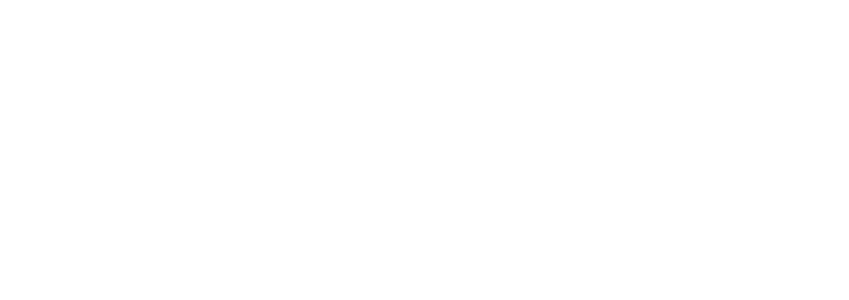
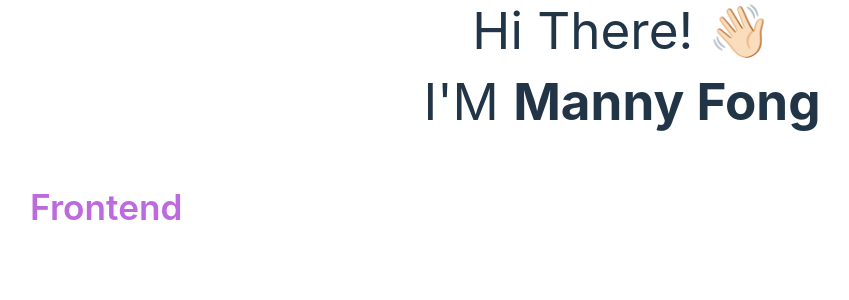
Before and after one commit to BasicallyManny/Personal-Portfolio-Website, a React (Vite) app in the folder personal-porfolio-website/: page / in a window 1280 px wide. Shown: the top 300 px of the page, without its empty margins (18-867 px from the left). Built offline with nearby package versions, Linux system fonts and the light colour scheme.

Commit message:
started the home Section. Still need to add Image and select a color theme for entire website

```diff
--- a/personal-porfolio-website/src/App.jsx
+++ b/personal-porfolio-website/src/App.jsx
@@ -1,6 +1,7 @@
 import './App.css'
 import "./index.css"
 import Navbar from './components/Navbar.jsx'
+import Home from './components/Home.jsx'
 //import About from './components/About.jsx'
 //import Projects from './components/Projects'
 //import Contact from './components/Contact'
@@ -10,6 +11,7 @@
   return (
     <main>
       <Navbar></Navbar>
+      <Home></Home>
     </main>
   )
 }
--- /dev/null
+++ b/personal-porfolio-website/src/components/Home.jsx
@@ -0,0 +1,27 @@
+/* eslint-disable react/no-unescaped-entities */
+import { Container, Row, Col } from "react-bootstrap";
+import Particle from './constants/Particles';
+import Type from "./homeComponents/Type";
+import '../components/aboutComponents/about.css';
+
+
+export default function Home(){
+    return(
+        <section id="HomeCard">
+             <Container fluid className="relative -z-50 bg-top bg-no-repeat !pb-7 !pt-7 " id="home-section">
+                <Particle></Particle>
+                <Container id="home-content" className="text-left text-slate-400 !pt-36 !pr-0 !pb-8 z-0 ">
+                    <Row>
+                        <Col md={7} className="!pt-20">
+                            <h1 style={{ paddingBottom: 15 }} id="heading" className="!text-4xl !pl-12 "> Hi There!{" "} <span className="wave" role="img" aria-labelledby="wave">👋🏻 </span> </h1>
+                            <h1 id="heading-name" className="!pl-12 !text-4xl"> I'M <strong className="main-name"> Manny Fong</strong></h1>
+                            <div style={{ padding: 48, textAlign: "left" }}>
+                                <Type></Type>
+                            </div>
+                        </Col>
+                    </Row>
+                </Container>
+             </Container>
+        </section>
+    );
+}
--- /dev/null
+++ b/personal-porfolio-website/src/components/aboutComponents/about.css
@@ -0,0 +1,59 @@
+.wave {
+    animation-name: wave-animation; /* Refers to the name of your @keyframes element below */
+    animation-duration: 2.1s; /* Change to speed up or slow down */
+    animation-iteration-count: infinite; /* Never stop waving :) */
+    transform-origin: 70% 70%; /* Pivot around the bottom-left palm */
+    display: inline-block;
+  }
+
+
+@keyframes wave-animation {
+    0% {
+      transform: rotate(0deg);
+    }
+    10% {
+      transform: rotate(14deg);
+    } /* The following five values can be played with to make the waving more or less extreme */
+    20% {
+      transform: rotate(-8deg);
+    }
+    30% {
+      transform: rotate(14deg);
+    }
+    40% {
+      transform: rotate(-4deg);
+    }
+    50% {
+      transform: rotate(10deg);
+    }
+    60% {
+      transform: rotate(0deg);
+    } /* Reset for the last half to pause */
+    100% {
+      transform: rotate(0deg);
+    }
+  }
+
+/*
+* Type Writter Effect Animations
+*/
+  .Typewriter__wrapper {
+    font-size: 2.2em !important;
+    color: #be6adf !important;
+    font-weight: 600 !important;
+  }
+  .Typewriter__cursor {
+    font-size: 2.4em !important;
+    color: #b562d6 !important;
+  }
+
+  @media (max-width: 767px) {
+    .Typewriter__wrapper {
+      font-size: 1.4em !important;
+      font-weight: 500 !important;
+      position: absolute !important;
+    }
+    .Typewriter__cursor {
+      display: none !important;
+    }
+  }
--- /dev/null
+++ b/personal-porfolio-website/src/components/constants/Particles.jsx
@@ -0,0 +1,52 @@
+import Particles from "react-particles";
+
+export default function Particle() {
+  return (
+    <Particles
+      id="tsparticles"
+      params={{
+        particles: {
+          number: {
+            value: 160,
+            density: {
+              enable: true,
+              value_area: 1500,
+            },
+          },
+          line_linked: {
+            enable: false,
+            opacity: 0.03,
+          },
+          move: {
+            direction: "right",
+            speed: 0.05,
+          },
+          size: {
+            value: 1,
+          },
+          opacity: {
+            anim: {
+              enable: true,
+              speed: 1,
+              opacity_min: 0.05,
+            },
+          },
+        },
+        interactivity: {
+          events: {
+            onclick: {
+              enable: true,
+              mode: "push",
+            },
+          },
+          modes: {
+            push: {
+              particles_nb: 1,
+            },
+          },
+        },
+        retina_detect: true,
+      }}
+    />
+  );
+}
--- /dev/null
+++ b/personal-porfolio-website/src/components/homeComponents/Type.jsx
@@ -0,0 +1,18 @@
+import Typewriter from "typewriter-effect";
+
+export default function Type() {
+  return (
+    <Typewriter
+      options={{
+        strings: [
+          "Frontend Developer",
+          "Student",
+          "Open Source Contributor",
+        ],
+        autoStart: true,
+        loop: true,
+        deleteSpeed: 50,
+      }}
+    />
+  );
+}
--- a/personal-porfolio-website/src/components/navComponents/Burger.css
+++ b/personal-porfolio-website/src/components/navComponents/Burger.css
@@ -55,6 +55,7 @@
         display: flex;
         flex-direction: column;
         justify-content: space-between;
+        z-index: 10 !important;
 
         .nav{
             display: flex;
--- a/personal-porfolio-website/src/components/navComponents/Nav.jsx
+++ b/personal-porfolio-website/src/components/navComponents/Nav.jsx
@@ -7,6 +7,10 @@
 
 //Navigation Elements
 const navItems=[
+    {
+        title:"Home",
+        href:"/Home"
+    },
     {
       title:"About",
       href:"/About",
```
Also changed, not shown: personal-porfolio-website/package.json (+6 -1 lines), personal-porfolio-website/src/components/aboutComponents/AboutCard.jsx (added), 1 other file (tests, documents, lock files or other folders).
